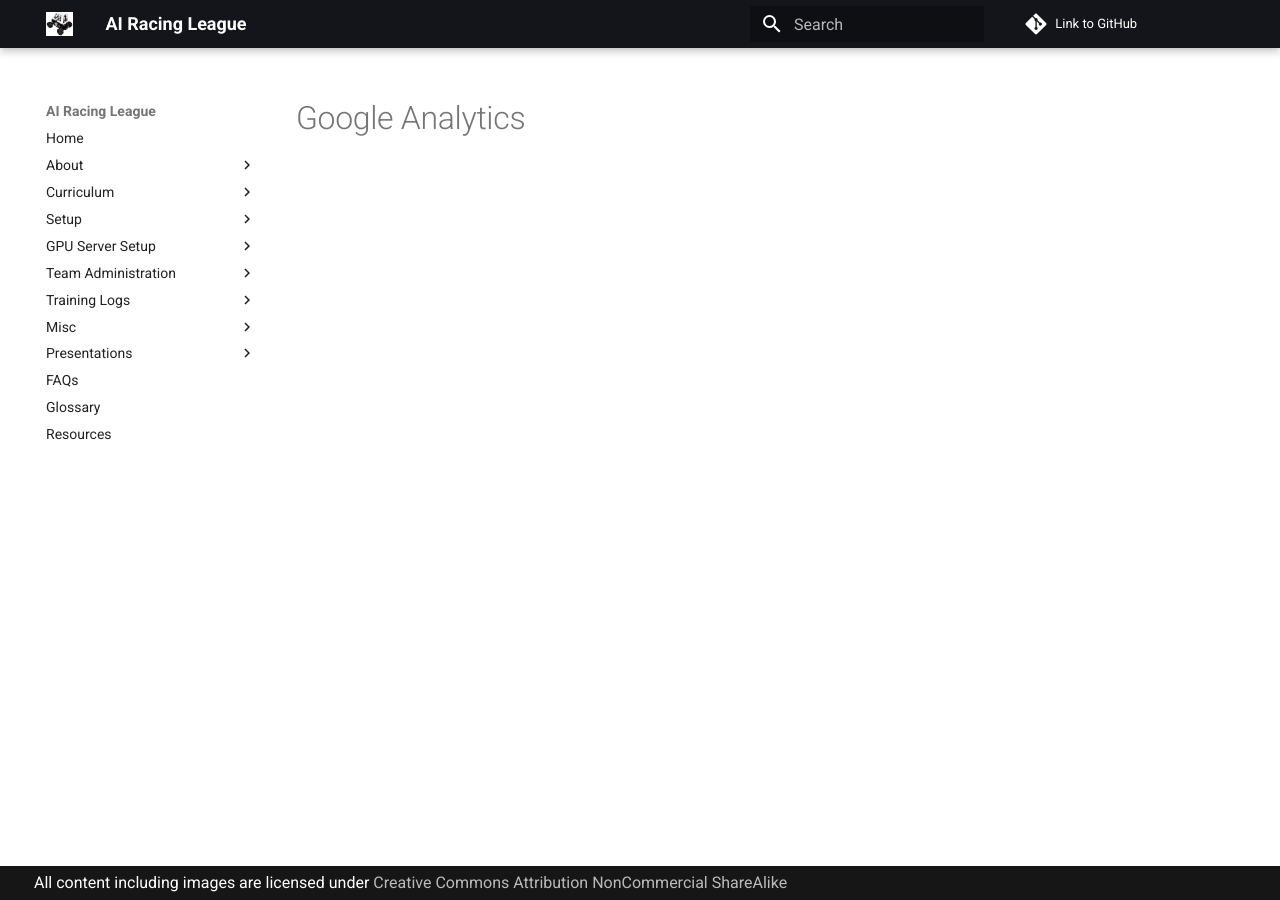
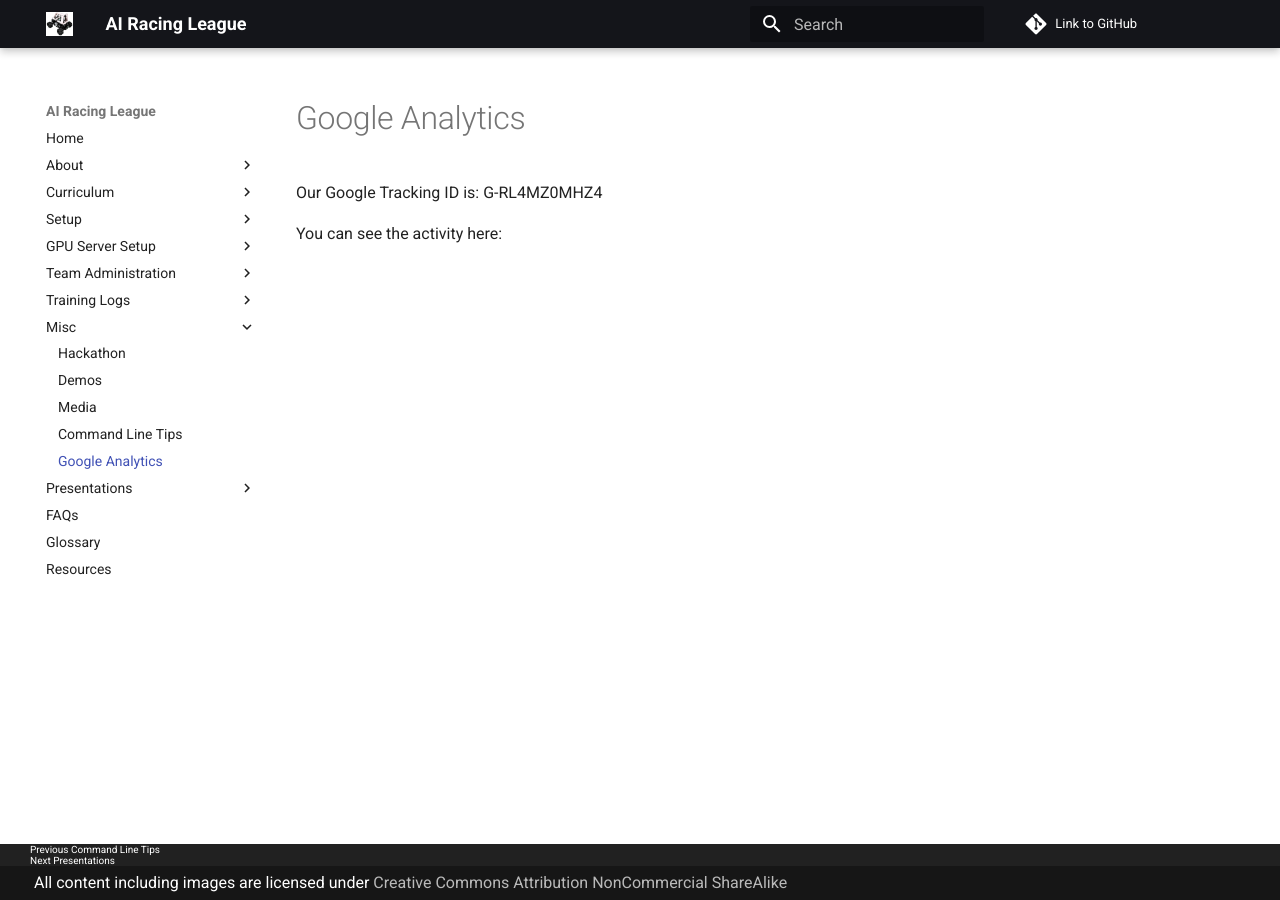
Before and after one commit to CoderDojoTC/ai-racing-league, an MkDocs documentation site: the page built from docs/google-analytics.md, in a window 1280 px wide. Built offline with MkDocs 1.6.1 and Material for MkDocs 9.7.7, drawn with Linux system fonts in a browser that asks for light colours; comment, search, counter and statistics services are not loaded.

Commit message:
updated content

```diff
--- a/docs/google-analytics.md
+++ b/docs/google-analytics.md
@@ -1 +1,5 @@
 # Google Analytics
+
+Our Google Tracking ID is: G-RL4MZ0MHZ4
+
+You can see the activity here:
--- a/mkdocs.yml
+++ b/mkdocs.yml
@@ -49,6 +49,7 @@
     - Demos: demos.md
     - Media: media.md
     - Command Line Tips: command-line-tips.md
+    - Google Analytics: google-analytics.md
   - Presentations:
     - List of Presentations: presentations.md
     - Welcome: slides/Welcome-to-the-ARL.pptx
```
Also changed, not shown: site/404.html, site/about/index.html, site/business-plan-2020/index.html, site/contacts/index.html, site/curriculum/index.html, site/demo/index.html, site/faqs/index.html, site/glossary/index.html, site/hackathon/index.html, site/index.html, site/learning-strategy/index.html, site/media/index.html, site/presentations/index.html, site/resources/index.html, 3 more files, 1 other file.
